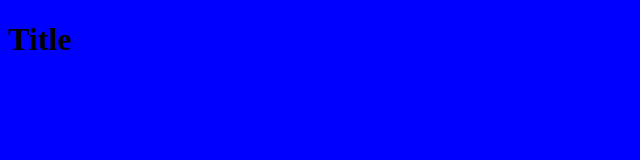
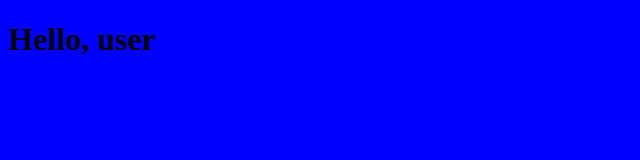
Before and after one commit to Stas-Polivoda/first-repository, a plain HTML site: page index.html in a window 1280 px wide. Shown: the whole page, without its empty margins (0-640 px from the left). Drawn offline with Linux system fonts and the light colour scheme.

Commit message:
add Hello user

```diff
--- a/index.html
+++ b/index.html
@@ -9,7 +9,7 @@
 <body>
 
     <h1>
-        Title
+        Hello, user
     </h1>
 </body>
 </html>
```
